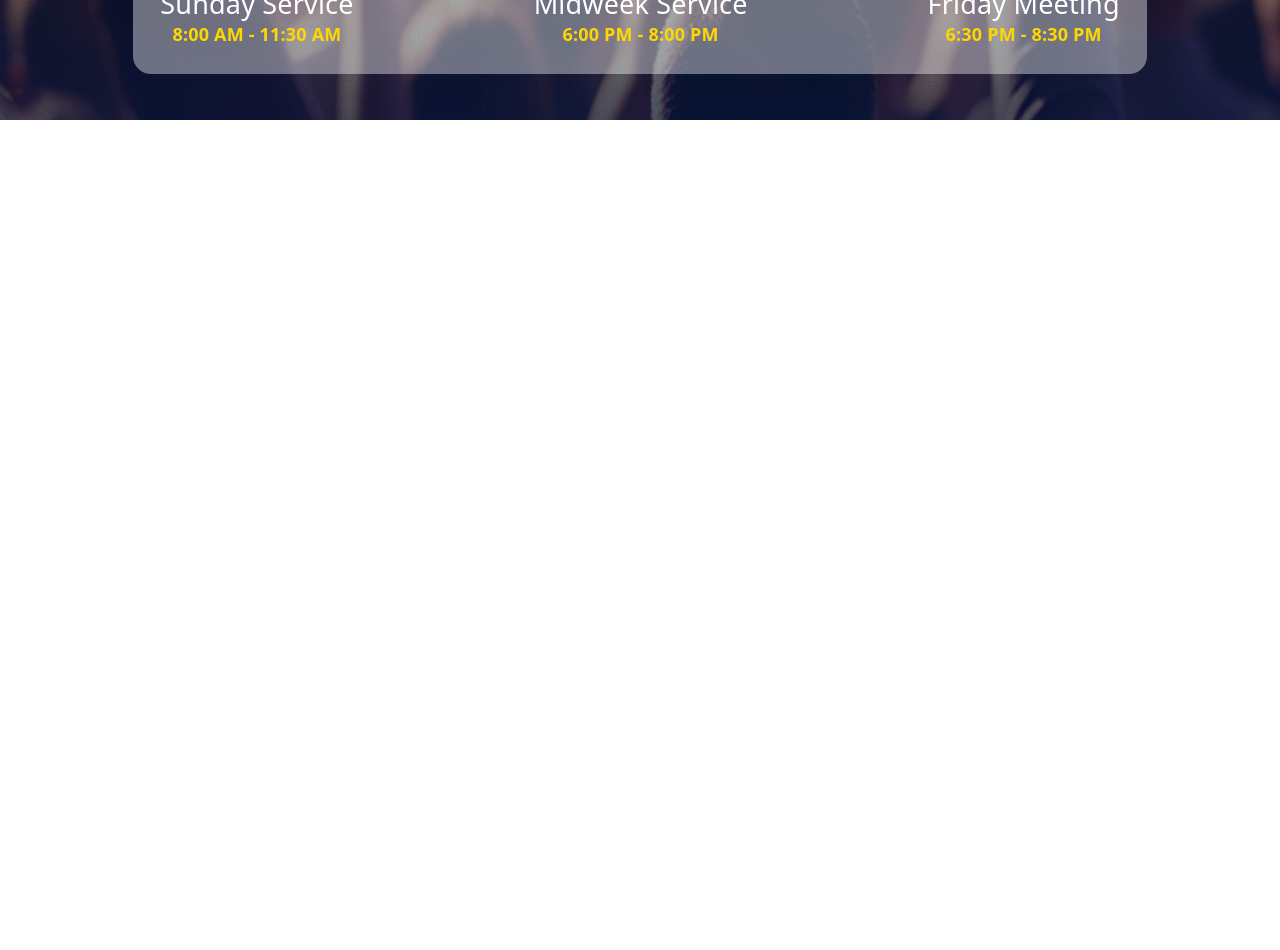
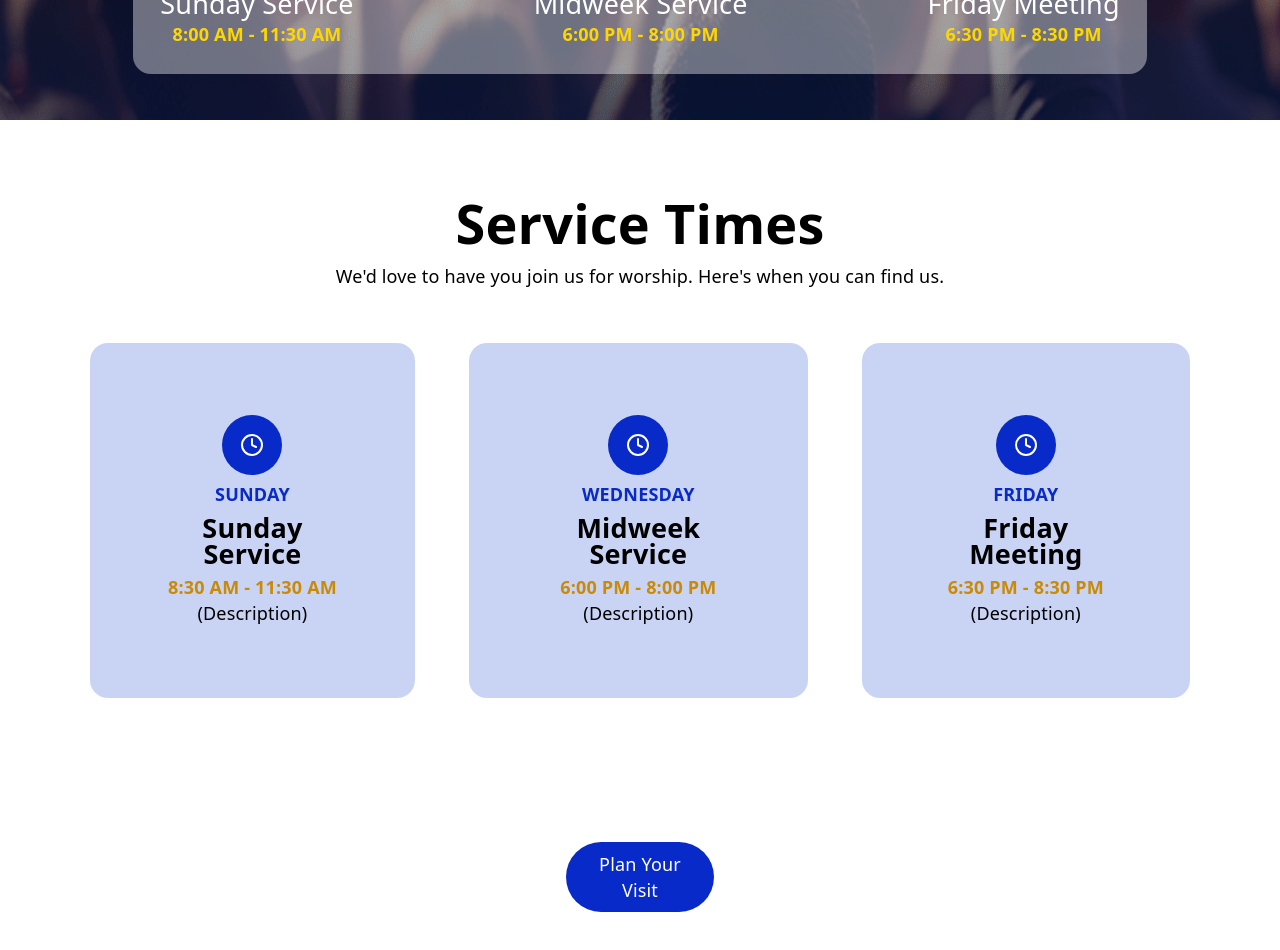
Before and after one commit to dominioncityalapere/dcalapere_webapp, a React (Vite) app in the folder dcalapere/: page / in a window 1280 px wide. Shown: the part 680-1630 px from the top of the page. Before the commit the page ends 880 px from the top, so only its background shows below. Built offline with nearby package versions, Linux system fonts and the light colour scheme.

Commit message:
Added Service Times section (second section) in the home page

```diff
--- a/dcalapere/src/App.tsx
+++ b/dcalapere/src/App.tsx
@@ -1,6 +1,7 @@
 import './App.css'
 import NavBar from './layouts/NavBar.tsx'
 import HeroSection from './sections/HeroSection.tsx'
+import ServiceTimeSection from './sections/ServiceTimeSection.tsx'
 
 function App() {
 
@@ -9,6 +10,7 @@ function App() {
       <NavBar />
       <main>
         <HeroSection />
+        <ServiceTimeSection />
       </main>
     </>
   );
--- a/dcalapere/src/layouts/NavBar.ts
+++ b/dcalapere/src/layouts/NavBar.ts
@@ -55,7 +55,7 @@ export const MobileMenuContent = styled.div`
   width: 100%;
   padding: 1rem 1rem 1.25rem 1rem;
   text-align: left;
-  margin: 3.5rem 0 0 0;
+  margin: 3.3rem 0 0 0;
   display: flex;
   flex-direction: column;
   gap: 0.75rem;
@@ -69,7 +69,7 @@ export const MobileMenuContent = styled.div`
   @media (min-width: 768px) {
     border-bottom: 0.1rem solid ${BorderLineColor};
     border-top: 0.1rem solid ${BorderLineColor};
-    margin: 4rem 0 0 0;
+    margin: 3.6rem 0 0 0;
   }
 `;
 
--- a/dcalapere/src/sections/HeroSection.tsx
+++ b/dcalapere/src/sections/HeroSection.tsx
@@ -1,4 +1,4 @@
-import { MoveDown, Play, Rows } from "lucide-react";
+import { MoveDown, Play } from "lucide-react";
 import { motion } from "motion/react";
 import {
   BgImage,
--- /dev/null
+++ b/dcalapere/src/sections/ServiceTimeSection.ts
@@ -0,0 +1,119 @@
+import styled from "styled-components";
+
+export const PrimaryColor = "#072ac8";
+export const WhiteColor = "#FFFFFF";
+export const BlackColor = "#000000";
+export const YellowColor = "#CA8A04";
+export const ServicesBgColor = "rgba(55, 92, 214, 0.27)";
+export const BorderLineColor = "rgba(173, 203, 224, 0.2)";
+
+export const BgColor = styled.div`
+  background-color: ${WhiteColor};
+`;
+
+export const ServiceContent = styled.div`
+  padding: 2rem;
+  color: ${BlackColor};
+  display: flex;
+  flex-direction: column;
+  align-items: center;
+
+  @media (min-width: 768px) {
+    padding: 4rem 1rem;
+  }
+
+  @media (min-width: 1024px) {
+    padding: 5rem;
+  }
+
+  .sectionTitle {
+    padding-bottom: 1.5rem;
+    font-weight: bold;
+    font-size: 2rem;
+
+    @media (min-width: 768px) {
+      padding-bottom: 1.5rem;
+      font-size: 3rem;
+    }
+  }
+
+  .sectionSubTitle {
+    padding-bottom: 3rem;
+  }
+
+  .servicesTimeWrapper {
+    display: grid;
+    grid-template-rows: auto auto auto;
+    gap: 2rem;
+
+    @media (min-width: 768px) {
+      grid-template-columns: auto auto auto;
+      gap: 1rem;
+    }
+
+    @media (min-width: 1024px) {
+      gap: 3rem;
+    }
+  }
+
+  .servicesTime {
+    background-color: ${ServicesBgColor};
+    padding: 4rem;
+    border-radius: 1rem;
+  }
+
+  .day {
+    color: ${PrimaryColor};
+    font-weight: bold;
+  }
+
+  .dayService {
+    font-weight: bold;
+    font-size: 1.28rem;
+    padding: 0.4rem 0;
+
+    @media (min-width: 768px) {
+      font-size: 1.45rem;
+    }
+
+    @media (min-width: 1024px) {
+      font-size: 1.5rem;
+    }
+  }
+
+  .dayTime {
+    color: ${YellowColor};
+    font-weight: bold;
+  }
+`;
+
+export const PlanButton = styled.div`
+  font-size: 0.7rem;
+  padding: 0.35rem 0.6rem 0.35rem 0.6rem;
+  margin-top: 2rem;
+  transition: all 0.3s ease;
+
+  @media (min-width: 768px) {
+    font-size: 1rem;
+    padding: 0.5rem 0.8rem 0.5rem 0.8rem;
+    width: 15vh;
+  }
+
+  &:hover {
+    background-color: ${WhiteColor} !important;
+    color: ${PrimaryColor} !important;
+    border: 0.11rem solid ${PrimaryColor};
+  }
+`;
+
+export const A = styled.a`
+  color: ${WhiteColor};
+  text-decoration: none;
+  //   width: 100%;
+  color: inherit;
+  cursor: pointer;
+
+  //   @media (min-width: 768px) {
+  //     width: auto;
+  //   }
+`;
--- /dev/null
+++ b/dcalapere/src/sections/ServiceTimeSection.tsx
@@ -0,0 +1,86 @@
+import { Clock4 } from "lucide-react";
+import {
+  PlanButton,
+  A,
+  WhiteColor,
+  PrimaryColor,
+  BgColor,
+  ServiceContent,
+} from "./ServiceTimeSection";
+
+const ServiceTimeSection = () => {
+  return (
+    <BgColor>
+      <ServiceContent>
+        <p className="sectionTitle">Service Times</p>
+        <p className="sectionSubTitle">
+          We'd love to have you join us for worship. Here's when you can find
+          us.
+        </p>
+
+        <div className="servicesTimeWrapper">
+          <div className="servicesTime">
+            <Clock4
+              style={{
+                backgroundColor: PrimaryColor,
+                padding: "1rem",
+                borderRadius: "3rem",
+                color: WhiteColor,
+              }}
+            />
+            <p className="day">SUNDAY</p>
+            <p className="dayService">Sunday Service</p>
+            <p className="dayTime">8:30 AM - 11:30 AM</p>
+
+            <p>(Description)</p>
+          </div>
+
+          <div className="servicesTime">
+            <Clock4
+              style={{
+                backgroundColor: PrimaryColor,
+                padding: "1rem",
+                borderRadius: "3rem",
+                color: WhiteColor,
+              }}
+            />
+            <p className="day">WEDNESDAY</p>
+            <p className="dayService">Midweek Service</p>
+            <p className="dayTime">6:00 PM - 8:00 PM</p>
+
+            <p>(Description)</p>
+          </div>
+
+          <div className="servicesTime">
+            <Clock4
+              style={{
+                backgroundColor: PrimaryColor,
+                padding: "1rem",
+                borderRadius: "3rem",
+                color: WhiteColor,
+              }}
+            />
+            <p className="day">FRIDAY</p>
+            <p className="dayService">Friday Meeting</p>
+            <p className="dayTime">6:30 PM - 8:30 PM</p>
+
+            <p>(Description)</p>
+          </div>
+        </div>
+
+        <A href="#">
+          <PlanButton
+            style={{
+              backgroundColor: PrimaryColor,
+              color: WhiteColor,
+              borderRadius: "3rem",
+            }}
+          >
+            Plan Your Visit
+          </PlanButton>
+        </A>
+      </ServiceContent>
+    </BgColor>
+  );
+};
+export default ServiceTimeSection;
```
